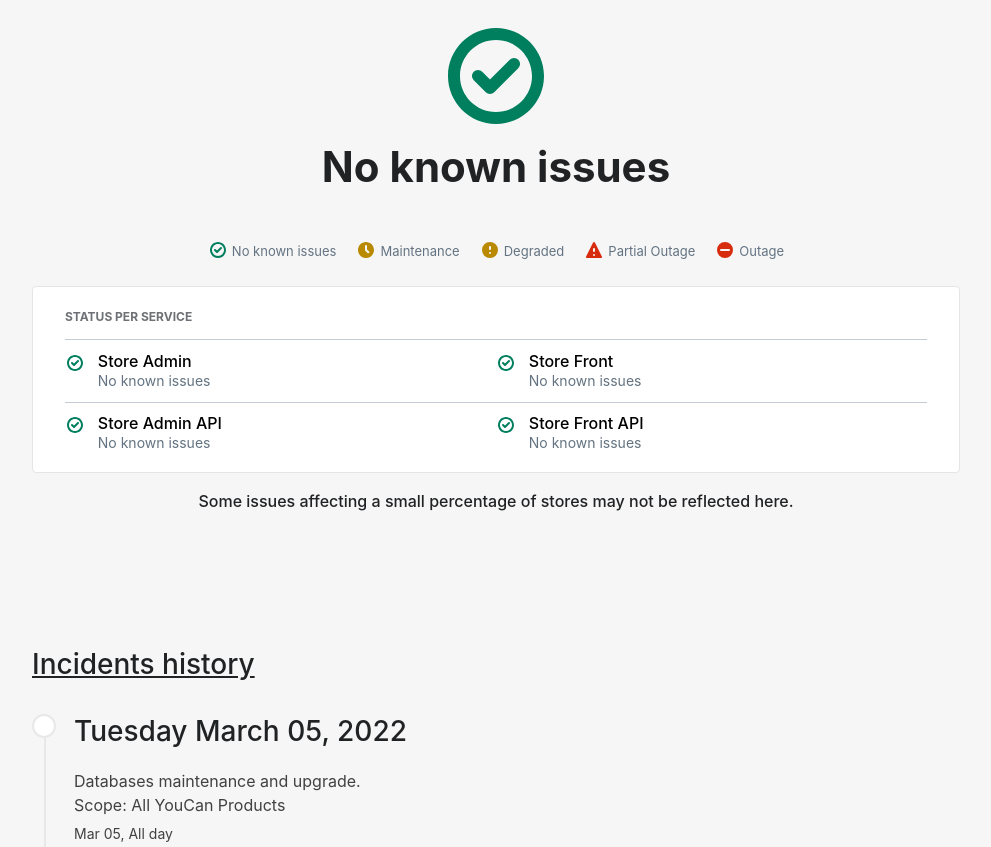
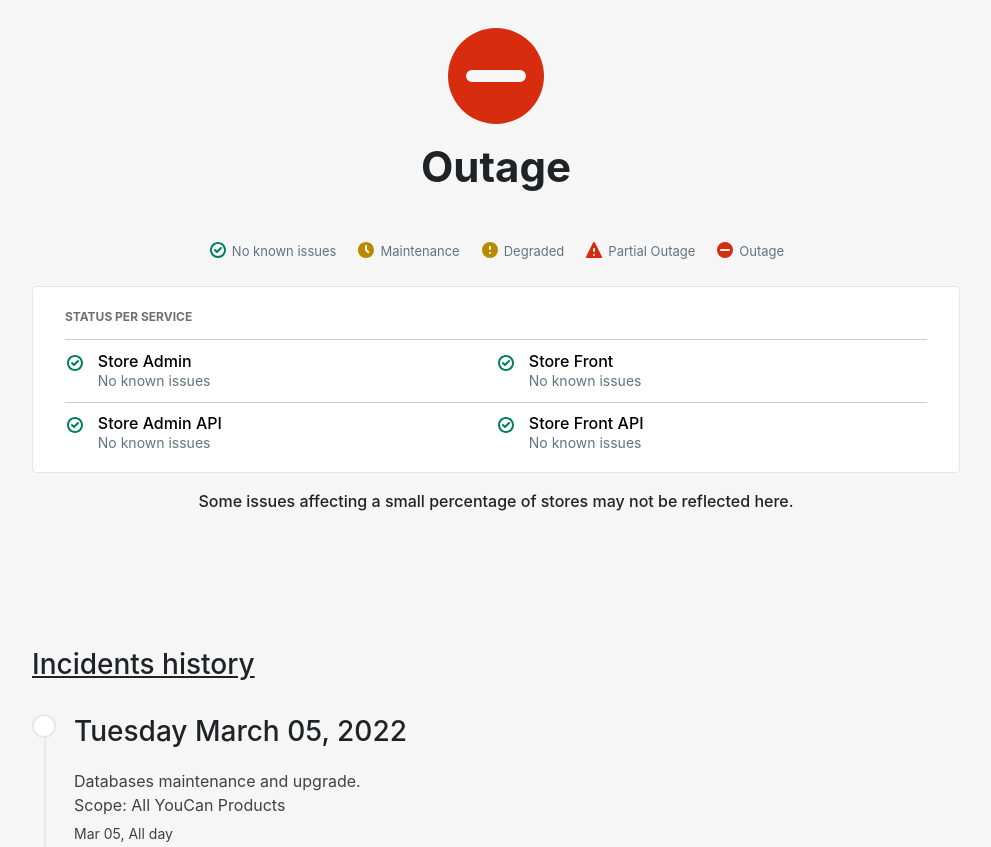
Before and after one commit to NextmediaMa/nextmediama.github.io, a plain HTML site: page index.html in a window 1280 px wide. Shown: the top 847 px of the page, without its empty margins (144-1135 px from the left). Drawn offline with Linux system fonts and the light colour scheme.

Commit message:
DARK > Update status to outage

```diff
--- a/index.html
+++ b/index.html
@@ -12,12 +12,11 @@
 <body>
   <div class="container">
     <section class="youcan-status">
-      <svg viewBox="0 0 20 20" fill="#007f5f" focusable="false" aria-hidden="true">
-        <path
-                d="M10 18c-4.411 0-8-3.589-8-8s3.589-8 8-8 8 3.589 8 8-3.589 8-8 8zm0-14c-3.309 0-6 2.691-6 6s2.691 6 6 6 6-2.691 6-6-2.691-6-6-6zm-1 9a.997.997 0 0 1-.707-.293l-2-2a1 1 0 1 1 1.414-1.414L9 10.586l3.293-3.293a1 1 0 1 1 1.414 1.414l-4 4A.996.996 0 0 1 9 13z">
+      <svg viewBox="0 0 20 20" fill="#d72c0e" focusable="false" aria-hidden="true">
+        <path d="M15 10a1 1 0 0 1-1 1H6a1 1 0 1 1 0-2h8a1 1 0 0 1 1 1zm-5-8a8 8 0 1 0 0 16 8 8 0 0 0 0-16z">
         </path>
       </svg>
-      <h1>No known issues</h1>
+      <h1>Outage</h1>
     </section>
     <ul class="youcan-status-list">
       <li class="youcan-status-list-item">
```
